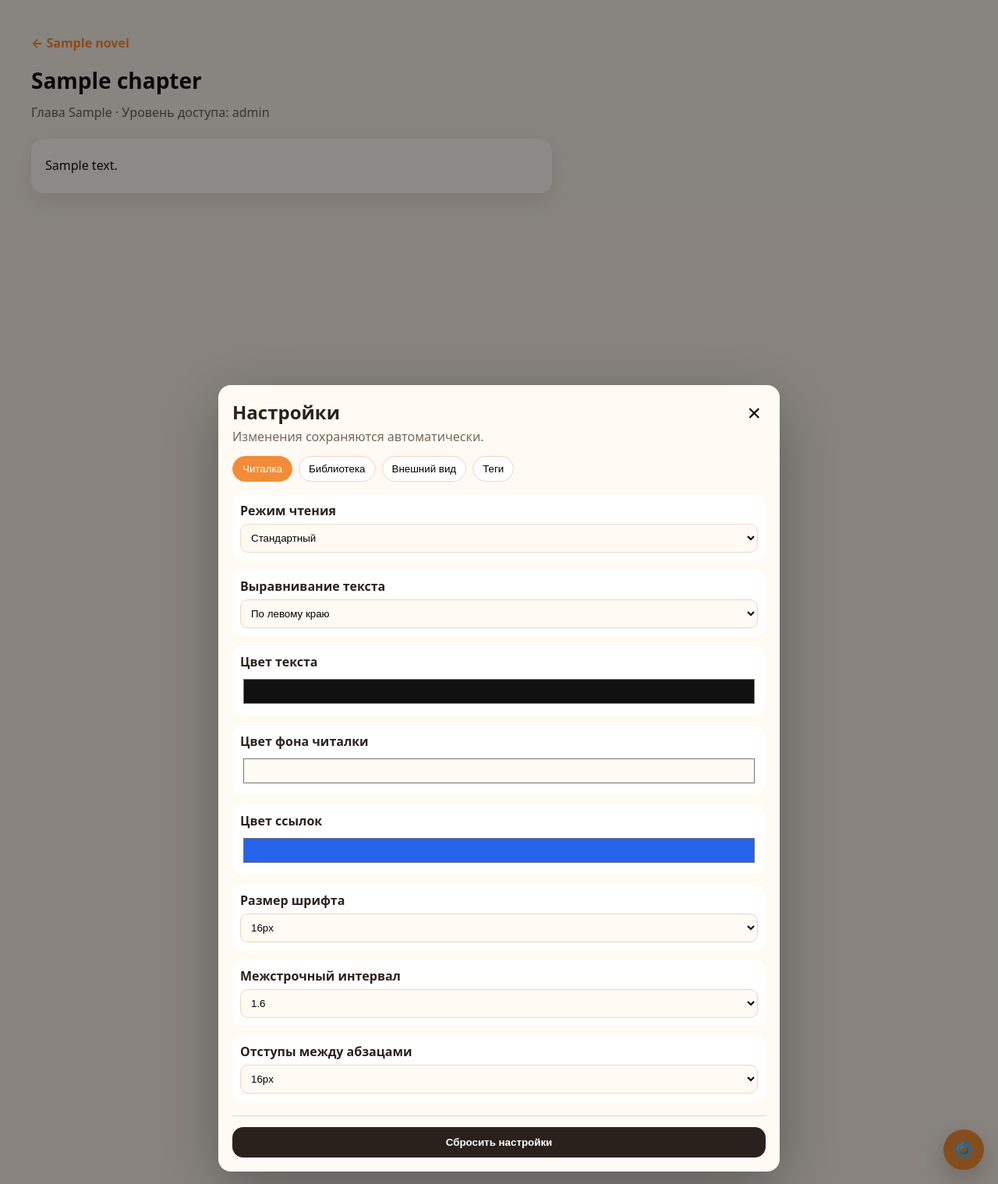
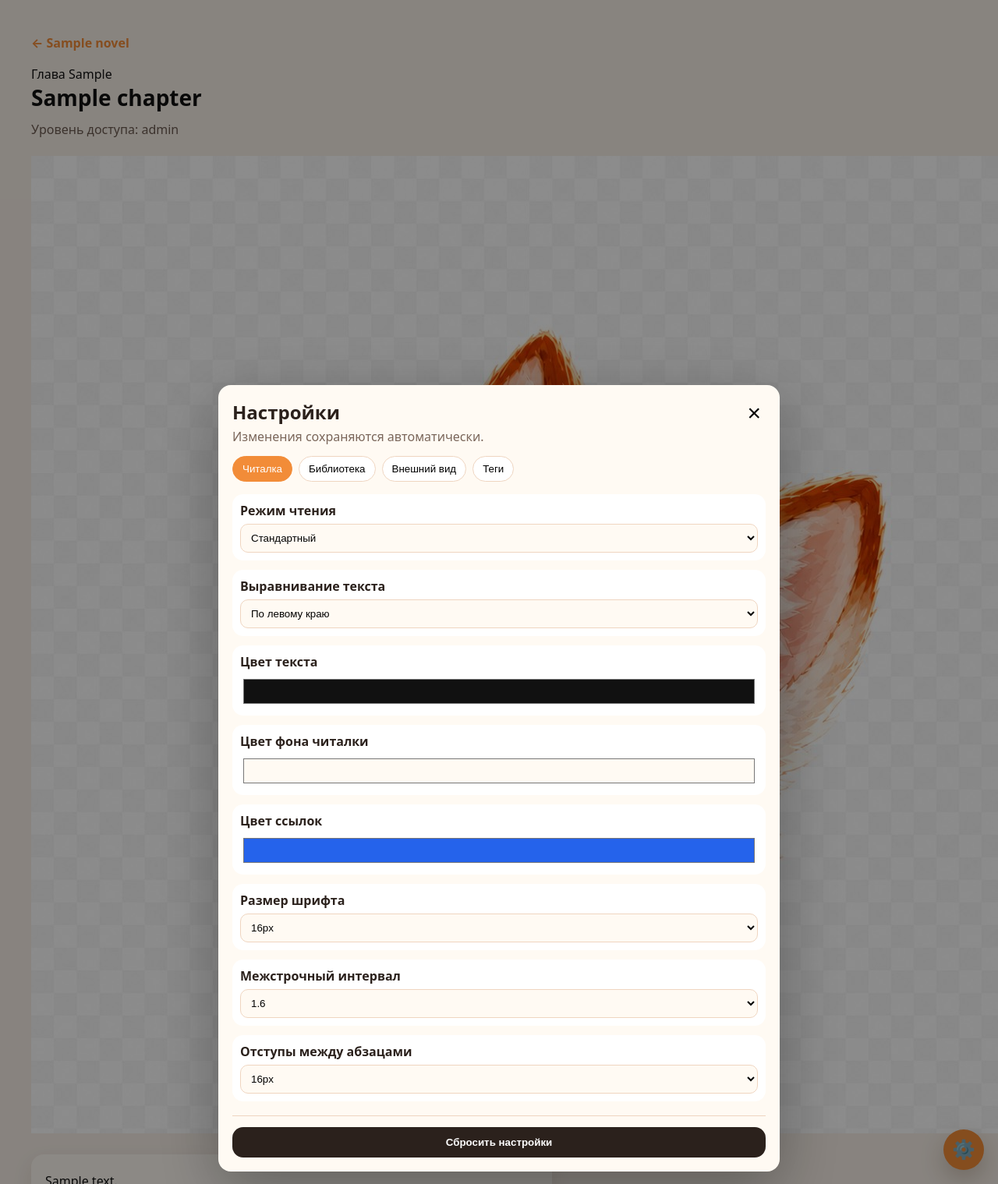
Before and after one commit to RogerReindeer/telegram-mini-app, a FastAPI app: template templates/chapter.html in a window 1280 px wide. Shown: the whole page at 78% size. Run offline with FastAPI, Linux system fonts and the light colour scheme; the template is opened without the code that fills it: most values are stand-ins (such as "Sample title", 1, 10 or a date in 2020); some libraries are stand-ins or nearby versions.

Commit message:
Update chapter.html

```diff
--- a/templates/chapter.html
+++ b/templates/chapter.html
@@ -3,7 +3,6 @@
 <head>
   <meta charset="UTF-8" />
   <meta name="viewport" content="width=device-width, initial-scale=1.0" />
-
   <title>{{ chapter.title }} — {{ app_title }}</title>
 
   <link rel="stylesheet" href="/static/style.css" />
@@ -15,11 +14,18 @@
     <article class="reader-layout chapter-layout">
       <a class="back-link" href="/novel/{{ chapter.novels.slug }}">← {{ chapter.novels.title }}</a>
 
-      <h1>{{ chapter.title }}</h1>
+      <header class="chapter-header">
+        <div>
+          <div class="chapter-kicker">Глава {{ chapter.chapter_no }}</div>
+          <h1>{{ chapter.title }}</h1>
 
-      <p class="subtitle">
-        Глава {{ chapter.chapter_no }} · Уровень доступа: {{ chapter.access_level }}
-      </p>
+          <p class="subtitle chapter-subtitle">
+            Уровень доступа: {{ chapter.access_level }}
+          </p>
+        </div>
+
+        <img class="chapter-fox" src="/static/fox_side.png" alt="Лисичка" data-fox>
+      </header>
 
       {% if telegraph_content %}
         <section class="chapter-content">
@@ -30,6 +36,10 @@
           Для этой главы пока не указан текст.
         </div>
       {% endif %}
+
+      <div class="chapter-footer-fox-wrap">
+        <img class="chapter-footer-fox" src="/static/fox_peek.png" alt="Лисичка" data-fox>
+      </div>
     </article>
   </main>
 
```
